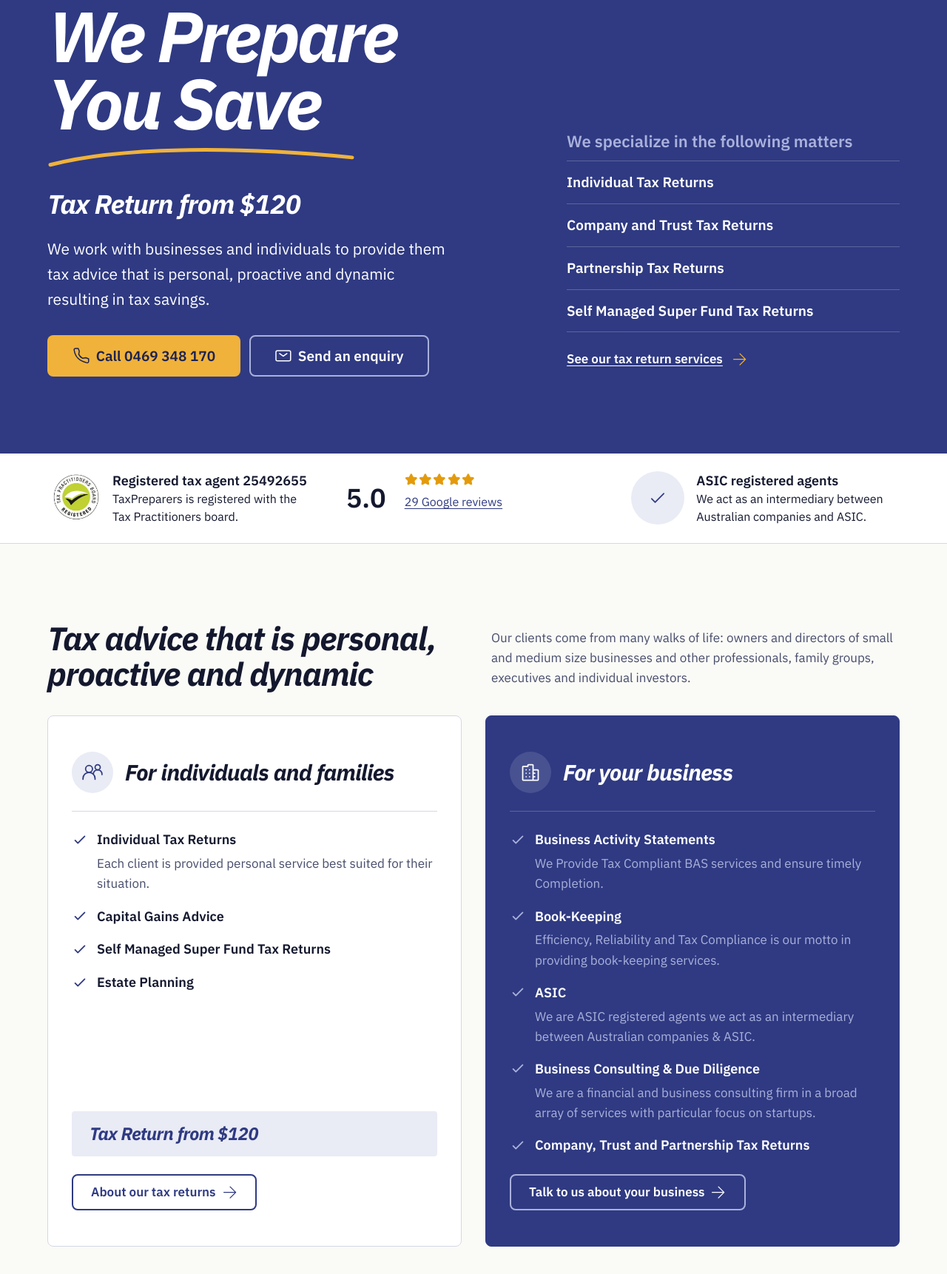
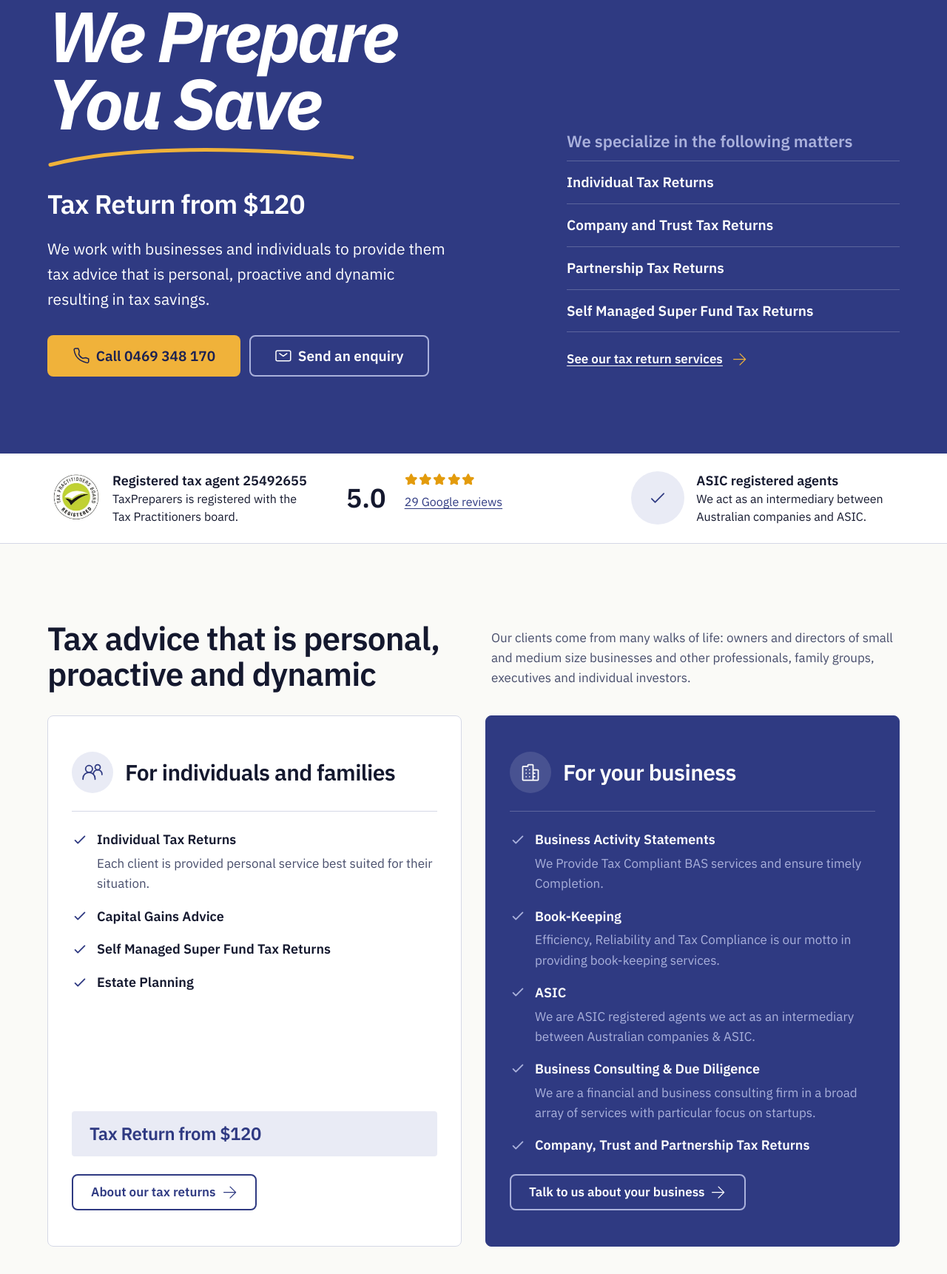
Before and after one commit to DaltJM/tax-preparers, a plain HTML site: page tax-preparers-static-site/index.html in a window 1280 px wide. Shown: the part 138-1860 px from the top of the page at 74% size. Drawn offline with Linux system fonts and the light colour scheme.

Commit message:
Keep italics for page titles and the closing quote only
Section headings, panel headings, the price lines and the step numbers are
now upright semibold, so the slanted page titles stand out.

Co-Authored-By: Claude Opus 5.5 <noreply@anthropic.com>

```diff
--- a/tax-preparers-static-site/styles.css
+++ b/tax-preparers-static-site/styles.css
@@ -127,10 +127,15 @@ h3 {
   text-wrap: balance;
 }
 
-h1,
-h2 {
+/* Italic is kept for the page titles, echoing the slanted logo wordmark, and the closing quote. Everything else is upright. */
+h1 {
   font-style: italic;
   font-weight: 700;
+  letter-spacing: -0.02em;
+}
+
+h2 {
+  font-weight: 600;
   letter-spacing: -0.02em;
 }
 
@@ -600,8 +605,7 @@ img.proof-media {
 
 .panel-head h3 {
   font-size: clamp(1.5rem, 1.2rem + 1vw, 1.875rem);
-  font-style: italic;
-  font-weight: 700;
+  font-weight: 600;
   letter-spacing: -0.02em;
   line-height: 1.15;
 }
@@ -668,8 +672,7 @@ img.proof-media {
   border-radius: var(--radius-sm);
   color: var(--color-brand);
   font-size: 1.5rem;
-  font-style: italic;
-  font-weight: 700;
+  font-weight: 600;
   line-height: 1.2;
   letter-spacing: -0.02em;
 }
@@ -1039,8 +1042,7 @@ img.proof-media {
   background: var(--color-brand);
   color: var(--color-on-brand);
   font-size: 1.5rem;
-  font-style: italic;
-  font-weight: 700;
+  font-weight: 600;
 }
 
 .steps p {
@@ -1350,8 +1352,7 @@ img.proof-media {
   margin-top: var(--space-5);
   color: var(--color-on-brand);
   font-size: clamp(1.5rem, 1.05rem + 1.9vw, 2.25rem);
-  font-style: italic;
-  font-weight: 700;
+  font-weight: 600;
   line-height: 1.15;
   letter-spacing: -0.02em;
 }
```
Also changed, not shown: 1 other file.
